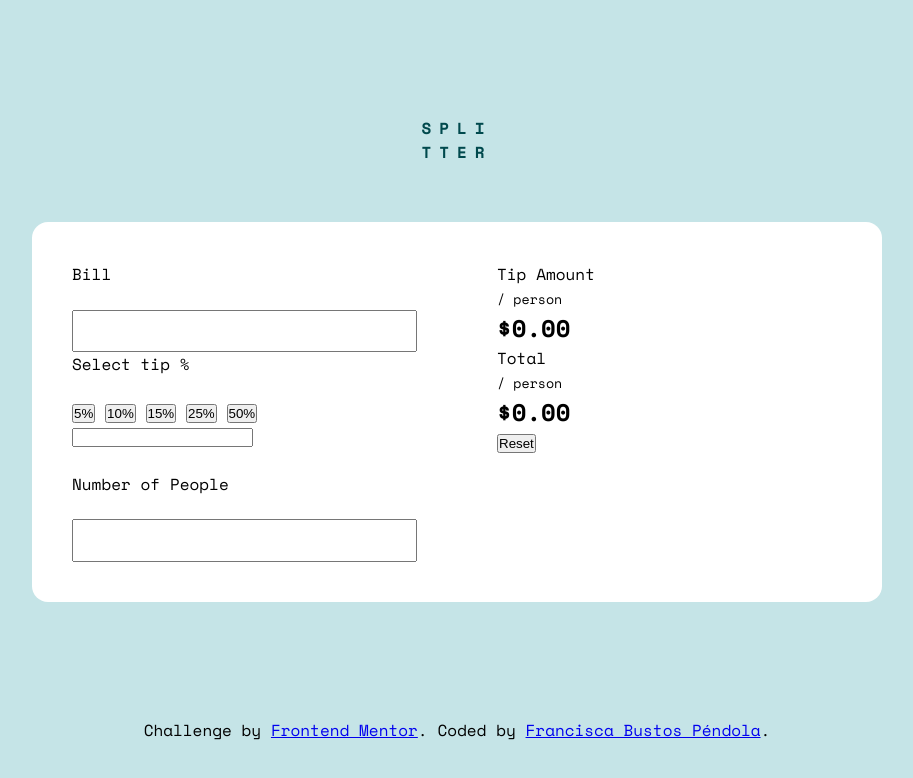
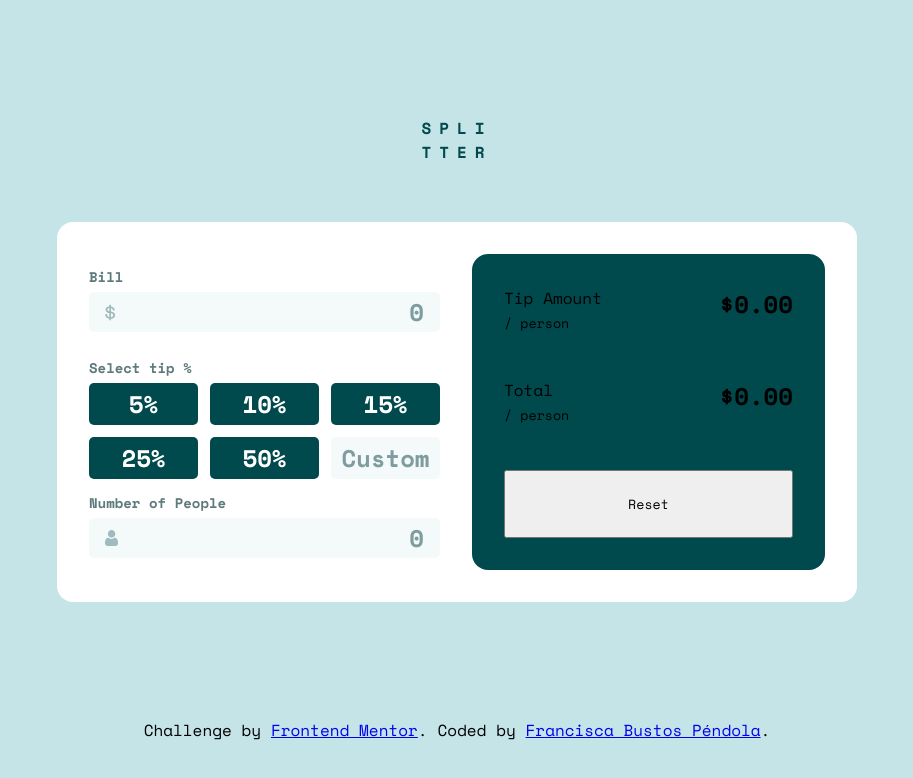
Before and after one commit to circaansfbp/tip-calculator, a plain HTML site: page index.html in a window 1280 px wide. Shown: the whole page, without its empty margins (183-1096 px from the left). Drawn offline with nearby package versions, Linux system fonts and the light colour scheme.

Commit message:
continues styling

```diff
--- a/index.html
+++ b/index.html
@@ -28,9 +28,16 @@
         <!-- Tip calculations (first column) -->
         <section class="calculator">
           <label for="bill">Bill</label>
-          <input type="number" class="bill-in" name="bill" id="bill" />
+          <input
+            type="number"
+            class="bill-in"
+            name="bill"
+            id="bill"
+            placeholder="0"
+          />
 
-          <p>Select tip %</p>
+          <!-- Buttons to select tip % -->
+          <p class="select-tip-p">Select tip %</p>
           <section class="select-tip">
             <button class="tip tip-5">5%</button>
             <button class="tip tip-10">10%</button>
@@ -42,6 +49,7 @@
               class="custom-tip-in"
               name="custom-tip"
               id="custom-tip"
+              placeholder="Custom"
             />
           </section>
 
@@ -51,21 +59,26 @@
             class="number-people-in"
             name="number-people"
             id="number-people"
+            placeholder="0"
           />
         </section>
 
         <!-- Tip and total display (second column) -->
         <section class="display-tip">
           <section class="tip-amount">
-            <p>Tip Amount</p>
-            <small class="per-person">/ person</small>
+            <div>
+              <p>Tip Amount</p>
+              <small class="per-person">/ person</small>
+            </div>
 
             <h2 class="amount">$0.00</h2>
           </section>
 
           <section class="total">
-            <p>Total</p>
-            <small class="per-person">/ person</small>
+            <div>
+              <p>Total</p>
+              <small class="per-person">/ person</small>
+            </div>
 
             <h2 class="total-per-person">$0.00</h2>
           </section>
--- a/style.css
+++ b/style.css
@@ -5,10 +5,10 @@
   margin: 0;
   padding: 0;
   box-sizing: border-box;
+  font-family: "Space Mono", monospace;
 }
 
 body {
-  font-family: "Space Mono", monospace;
   background-color: #c5e4e7;
 }
 
@@ -17,7 +17,7 @@ html {
   height: 100%;
 }
 
-/* Main container (title + tip calculator) */
+/* Global container (title + tip calculator) */
 .container {
   display: grid;
   justify-items: center;
@@ -38,24 +38,119 @@ h1 span {
   display: block;
 }
 
-/* Tip calculator container */
+/* Main container */
 .calc-container {
   display: flex;
-  width: 53.125rem;
+  width: 50rem;
   height: 23.75rem;
   background-color: #ffffff;
   border-radius: 1rem;
+  gap: 2rem;
 }
 
-/* Calculator section */
+/* FIRST COLUMN: calculator section */
 .calculator {
   flex: 1;
   display: grid;
-  padding: 2.5rem;
+  padding-left: 2rem;
+  padding-top: 2rem;
+  padding-bottom: 2rem;
 }
 
-/* Display tip and total section */
+/* inputs */
+.bill-in,
+.number-people-in,
+.custom-tip-in {
+  font-size: 1.5rem;
+  font-weight: 700;
+  color: #00494d;
+  text-align: center;
+  border: none;
+  background-color: #f4fafa;
+  border-radius: 0.3125rem;
+}
+
+.bill-in,
+.number-people-in {
+  height: 2.5rem;
+  text-align: end;
+  padding-right: 1rem;
+  padding-left: 2rem;
+  background-repeat: no-repeat;
+  background-position: left;
+  background-position: 1rem;
+}
+
+.custom-tip-in {
+  height: 100%;
+}
+
+.bill-in::placeholder,
+.number-people-in::placeholder,
+.custom-tip-in::placeholder {
+  color: #7f9c9f;
+}
+
+.bill-in {
+  background-image: url("images/icon-dollar.svg");
+}
+
+.number-people-in {
+  background-image: url("images/icon-person.svg");
+}
+
+/* Hide number input spinners (up and down arrows) */
+input[type="number"]::-webkit-inner-spin-button,
+input[type="number"]::-webkit-outer-spin-button {
+  -webkit-appearance: none;
+  margin: 0;
+}
+
+/* labels */
+label,
+.select-tip-p {
+  align-self: end;
+  font-size: 0.875rem;
+  font-weight: 700;
+  margin-bottom: 0.3125rem;
+  color: #5e7a7d;
+}
+
+/* Select tip section */
+.select-tip {
+  display: grid;
+  grid-template-columns: 6.8125rem 6.8125rem 6.8125rem;
+  gap: 0.75rem;
+  align-items: center;
+}
+
+/* buttons to select tip % */
+.tip {
+  background-color: #00494d;
+  border: none;
+  border-radius: 0.3125rem;
+  color: #fff;
+  font-size: 1.5rem;
+  font-weight: 700;
+  cursor: pointer;
+  height: 100%;
+}
+
+/* SECOND COLUMN: tip and total section */
 .display-tip {
   flex: 1;
-  padding: 2.5rem;
+  margin-right: 2rem;
+  margin-top: 2rem;
+  margin-bottom: 2rem;
+  background-color: #00494d;
+  border-radius: 1rem;
+  padding: 2rem;
+  display: grid;
 }
+
+/* Tip amount and total display sections */
+.tip-amount,
+.total {
+  display: flex;
+  justify-content: space-between;
+}
```
